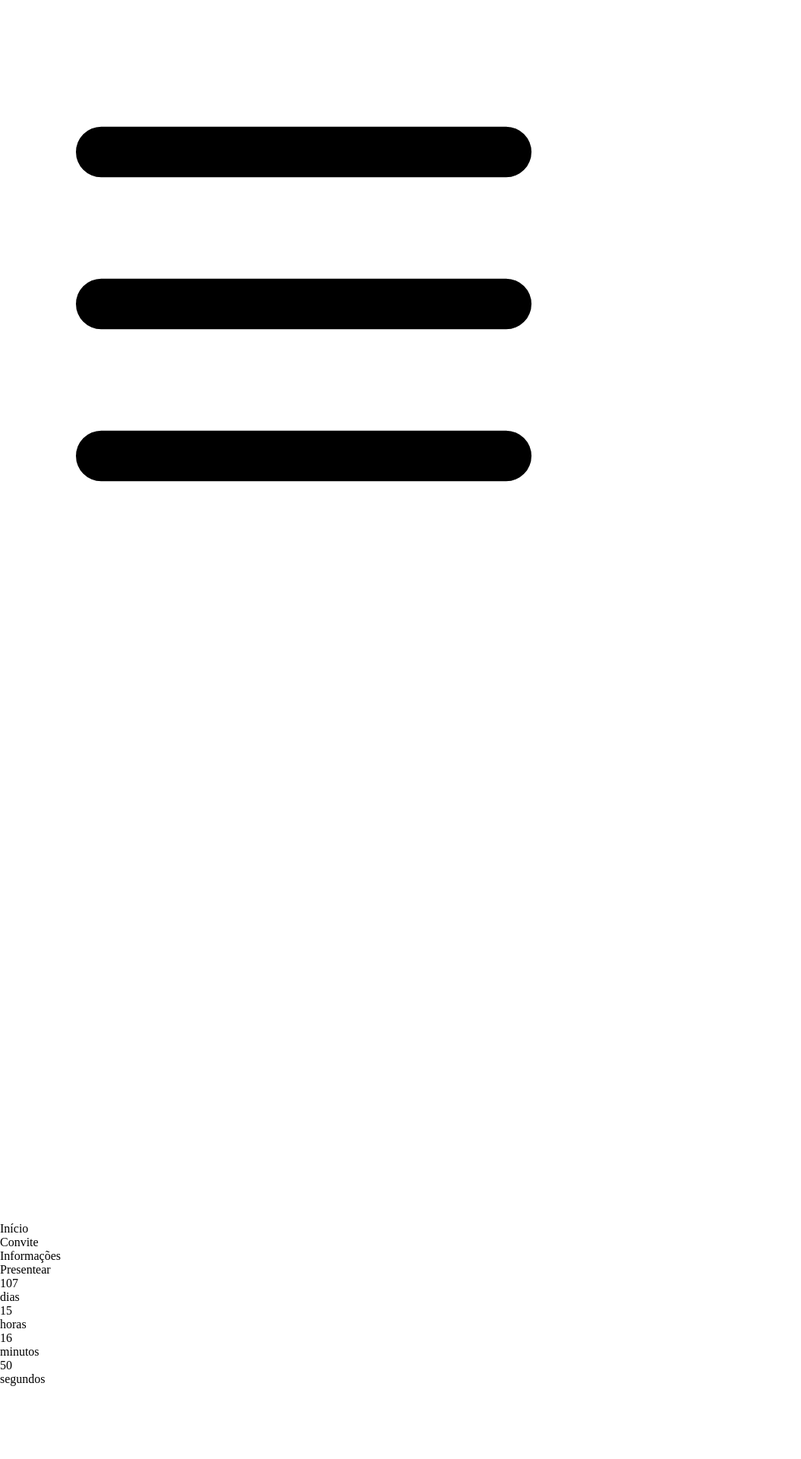
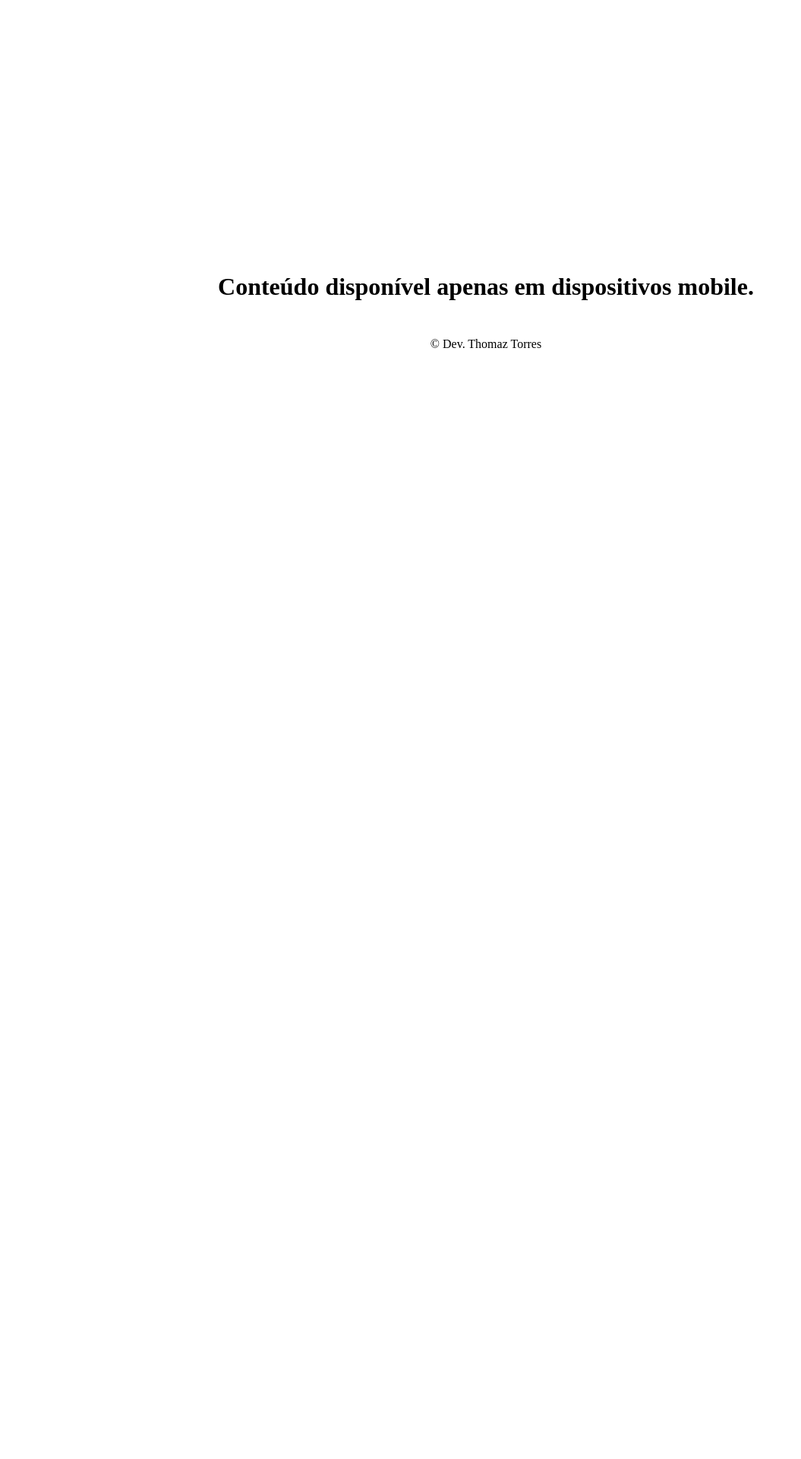
Before and after one commit to thomaztorres/site_casamento, a PHP site: page / in a window 1280 px wide. Shown: the top 1920 px of the page at 76% size, without its empty margins (0-1055 px from the left). After the commit the page ends 458 px from the top, so only its background shows below. Run offline with PHP 8.4, Linux system fonts and the light colour scheme; some web fonts are replaced.

Commit message:
some adjusts

```diff
--- a/index.html
+++ b/index.html
@@ -1,9 +1,8 @@
-<!DOCTYPE html>
-    <html lang="pt_BR">
+<html lang="pt_BR">
     <head>
         <meta charset="UTF-8">
         <meta name="viewport" content="width=device-width, initial-scale=1.0">
-        <link rel="stylesheet" href="./styles/global.css">
+        <link rel="shortcut icon" href="./img/icons/favicon/favicon_pronto.png" type="image/x-icon">
         <link rel="stylesheet" media="screen and (max-width: 600px)" href="./styles/mobile-style.css">
         <link rel="stylesheet" media="screen and (min-width: 601px)" href="./styles/normal-style.css">
         <link rel="preconnect" href="https://fonts.googleapis.com">
@@ -74,12 +73,25 @@
             </div>
             <div class="invite">
                 <div class="invite-container">
+                    <div class="text-invite">
+                        <P>Com as bençãos de Deus convidamos</P>
+                    </div>
+                    <div class="invited-name">
+                        <h1>FULANO</h1>
+                    </div>
+                    <div class="text-invite">
+                        <p>Para a celebração do nosso matrimônio</p>
+                    </div>
                 </div>
             </div>
         </nav>
         <footer>
 
         </footer>
+        <div class="bigger-screen">
+            <h1>Conteúdo disponível apenas em dispositivos mobile.</h1>
+            <p>&copy Dev. Thomaz Torres</p>
+        </div>
         <script src="./scripts/menu.js"></script>
         <script src="./scripts/timer.js"></script>
     </body>
--- a/styles/global.css
+++ /dev/null
@@ -1,4 +0,0 @@
-* {
-    margin: 0;
-    padding: 0;
-}
--- a/styles/mobile-style.css
+++ b/styles/mobile-style.css
@@ -1,10 +1,15 @@
+* {
+    padding: 0;
+    margin: 0;
+}
+
 /* ---------------- CONFIGURAÇÕES PADRÃO ----------------*/
 
-header, .menu-nav, .logo, .content, .menu-list ul, .container-title, .container-citation, .citation, .counter, .timers {
+header, .menu-nav, .logo, .content, .menu-list ul, .container-title, .container-citation, .citation, .counter, .timers, .invite {
     display: flex;
 }
 
-header, .menu-nav, .logo, .container-title, .container-citation, .citation, .counter, .timers {
+header, .menu-nav, .logo, .container-title, .container-citation, .citation, .counter, .timers, .invite {
     align-items: center;
 }
 
@@ -42,7 +47,7 @@ header {
 
 .menu .hamburguer-menu .content {
     width: 70%;
-    background-color: #002c70;
+    background-color: #002763;
     color: white;
     flex-direction: column;
     align-items: center;
@@ -146,3 +151,16 @@ header {
     font-size: 1.1em;
     font-style: normal;
 }
+
+/* CONVITE */
+
+.invite {
+    height: 100vh;
+    width: 100vw;
+}
+
+/* ---------------- AJUSTE CONTEÚDO BIGGER-SCREEN ---------------- */
+
+.bigger-screen {
+    display: none;
+}
--- a/styles/normal-style.css
+++ b/styles/normal-style.css
@@ -0,0 +1,15 @@
+header, nav, footer {
+    display: none;
+}
+
+.bigger-screen {
+    display: flex;
+    justify-content: center;
+    align-items: center;
+    flex-direction: column;
+    height: 100vh;
+}
+
+.bigger-screen h1 {
+    margin-bottom: 1em;
+}
```
Also changed, not shown: img/icons/favicon/Manual_dos_padrinhos-removebg-preview.png (added), img/icons/favicon/favicon_pronto.png (deleted).
